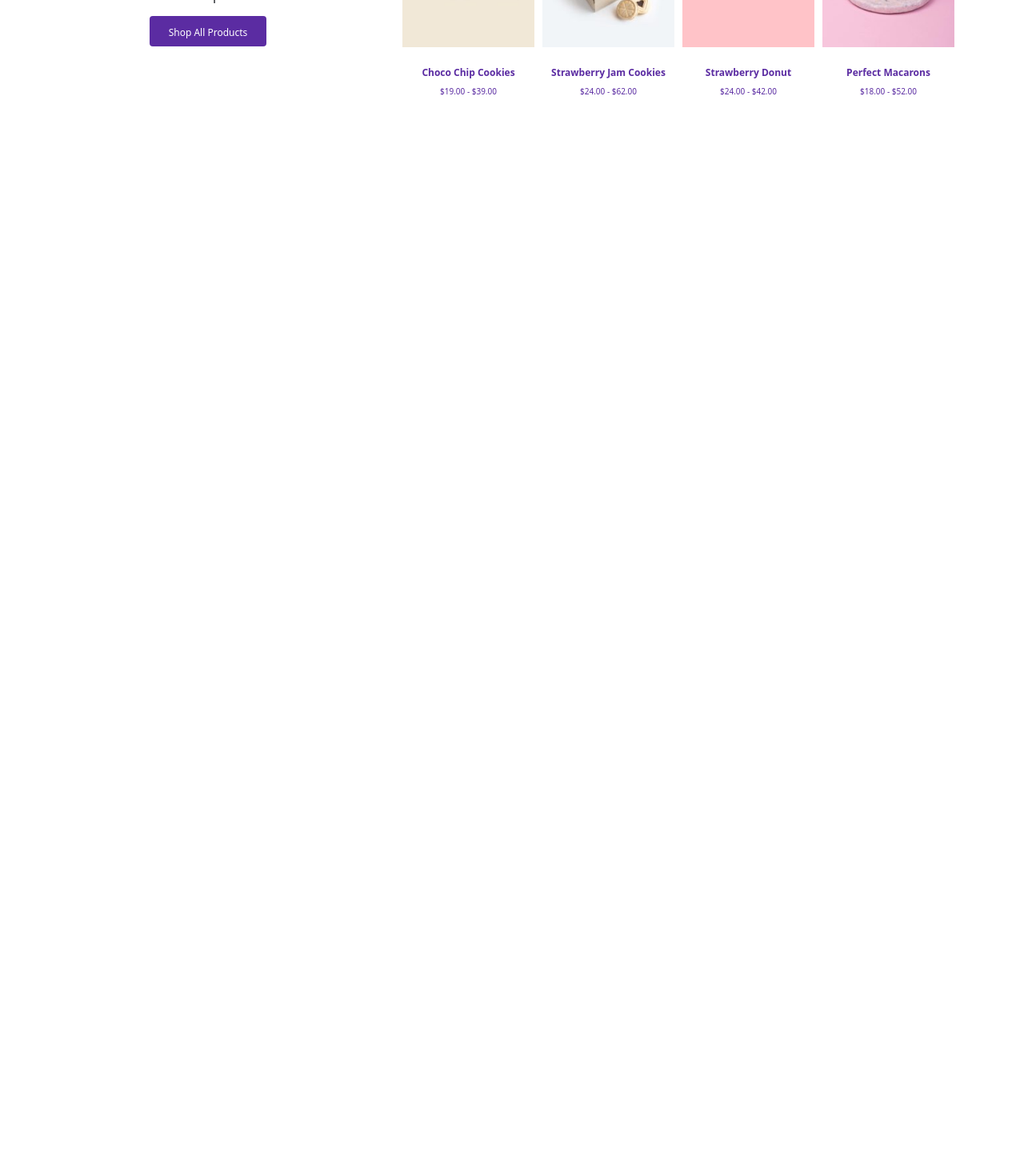
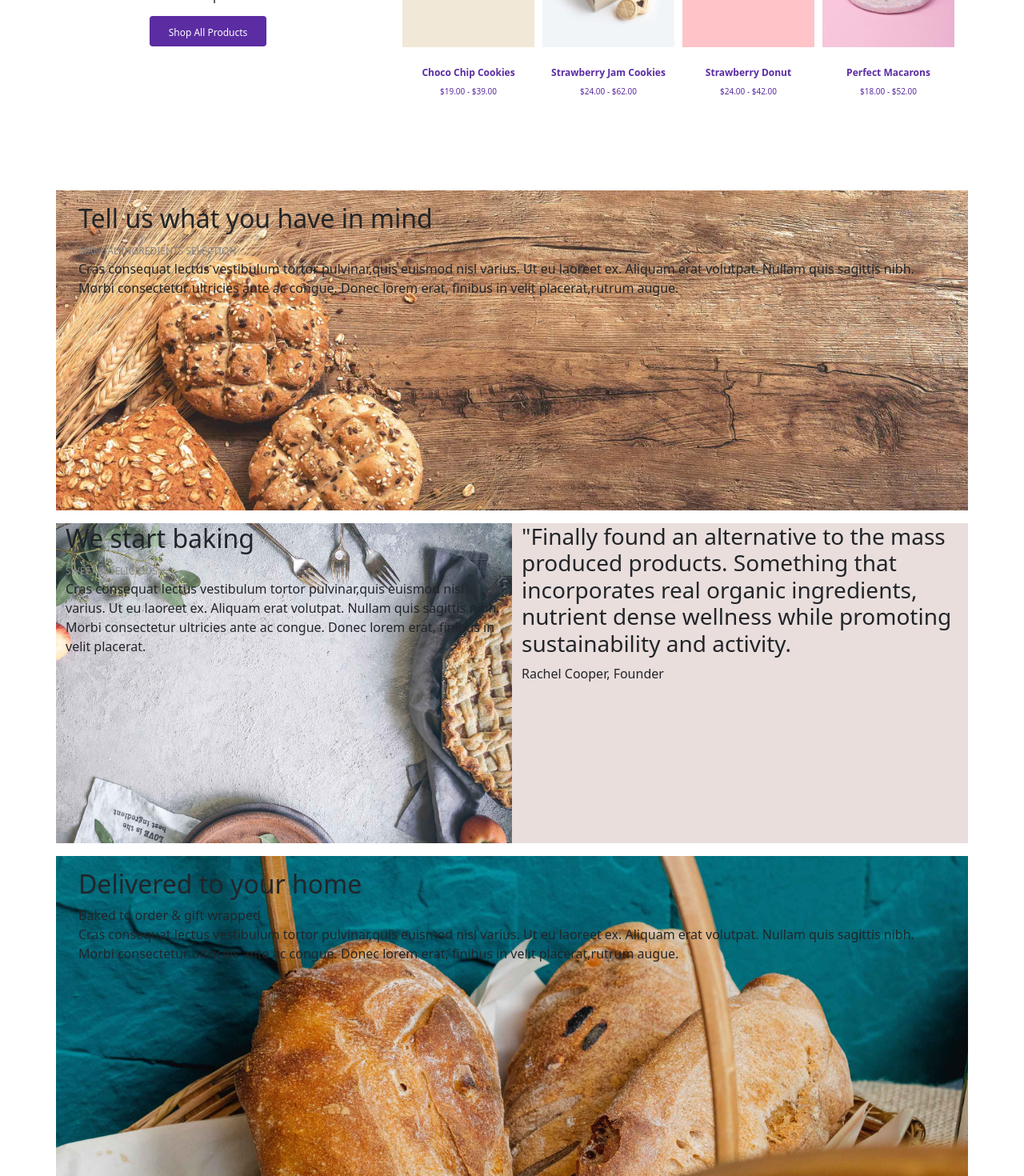
Before and after one commit to Elisachiriaco/proj-html-vuejs, a Vue app: page / in a window 1280 px wide. Shown: the part 2039-3509 px from the top of the page at 80% size. Before the commit the page ends 2257 px from the top, so only its background shows below. Built offline with nearby package versions, Linux system fonts and the light colour scheme.

Commit message:
creazione componente card

```diff
--- /dev/null
+++ b/src/components/AppCard.vue
@@ -0,0 +1,58 @@
+<template>
+    <section>
+        <div class="row mind p-3">
+            <div class="col-12">
+                <h2>Tell us what you have in mind</h2>
+                <span class="subtitle">Manual ingredients selection</span>
+                <p>Cras consequat lectus vestibulum tortor pulvinar,quis euismod nisl varius. Ut eu laoreet ex. Aliquam erat volutpat. Nullam quis sagittis nibh. Morbi consectetur ultricies ante ac congue. Donec lorem erat, finibus in velit placerat,rutrum augue.</p>
+            </div>
+        </div>
+        <div class="row py-3">
+            <div class="col-6 baking">
+                <h2>We start baking</h2>
+                <span class="subtitle">Sweet & delicious</span>
+                <p>Cras consequat lectus vestibulum tortor pulvinar,quis euismod nisl varius. Ut eu laoreet ex. Aliquam erat volutpat. Nullam quis sagittis nibh. Morbi consectetur ultricies ante ac congue. Donec lorem erat, finibus in velit placerat.</p>
+            </div>
+            <div class="col-6 activity">
+                <span class="subtitle"></span>
+                <h3>"Finally found an alternative to the mass produced products. Something that incorporates real organic ingredients, nutrient dense wellness while promoting sustainability and activity.</h3>
+                <p>Rachel Cooper, Founder</p>
+            </div>
+        </div>
+        <div class="row delivered p-3">
+            <div class="col-12">
+                <h2>Delivered to your home</h2>
+                <span>Baked to order & gift wrapped</span>
+                <p>Cras consequat lectus vestibulum tortor pulvinar,quis euismod nisl varius. Ut eu laoreet ex. Aliquam erat volutpat. Nullam quis sagittis nibh. Morbi consectetur ultricies ante ac congue. Donec lorem erat, finibus in velit placerat,rutrum augue.</p>
+            </div>
+        </div>
+    </section>
+</template>
+
+<script>
+export default{
+    name: 'AppCard',
+}
+</script>
+
+<style lang="scss" scoped>
+@import '../style/vars.scss';
+.mind{
+    background-image: url(../assets/images/bakery-process-1.jpg);
+    background-size: cover;
+    height: 400px;
+}
+.baking{
+    background-image: url(../assets/images/bakery-process-2.jpg);
+    background-size: cover;
+    height: 400px;
+}
+.activity{
+    background-color: $pearl;
+}
+.delivered{
+    background-image: url(../assets/images/bakery-process-3.jpg);
+    background-size: cover;
+    height: 400px;
+}
+</style>
--- a/src/components/AppMain.vue
+++ b/src/components/AppMain.vue
@@ -72,12 +72,17 @@
                 </div>
             </div>
         </section>
+        <app-card />
     </div>
 </template>
 
 <script>
+import AppCard from './AppCard.vue'
 export default {
-    name:'AppMain'
+    name:'AppMain',
+    components: {
+        AppCard
+    }
 }
 </script>
 
@@ -153,7 +158,6 @@ section{
 }
 
 
-
 .wedding img{
     width: 100%;
     padding-left: 20px;
@@ -177,4 +181,5 @@ h4{
     font-size: 10px;
     color: $daisy;
 }
+
 </style>
```
